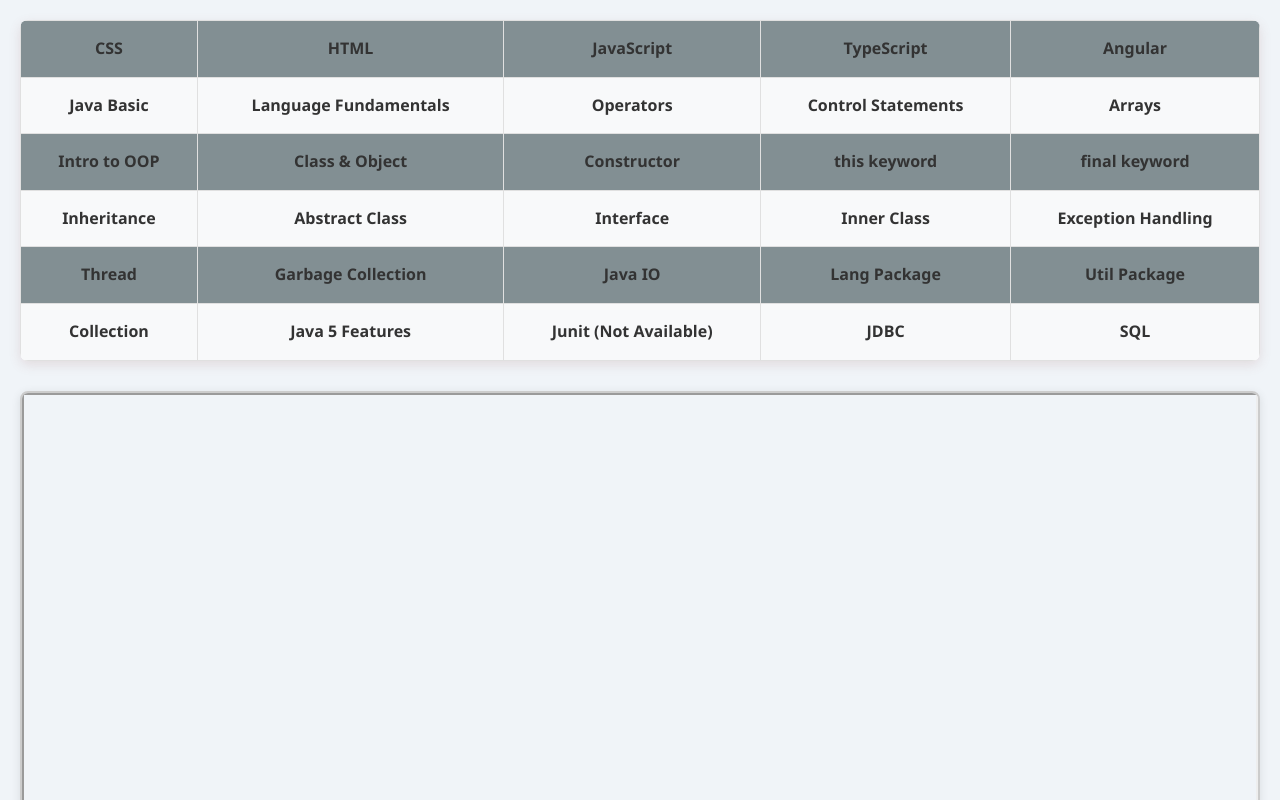
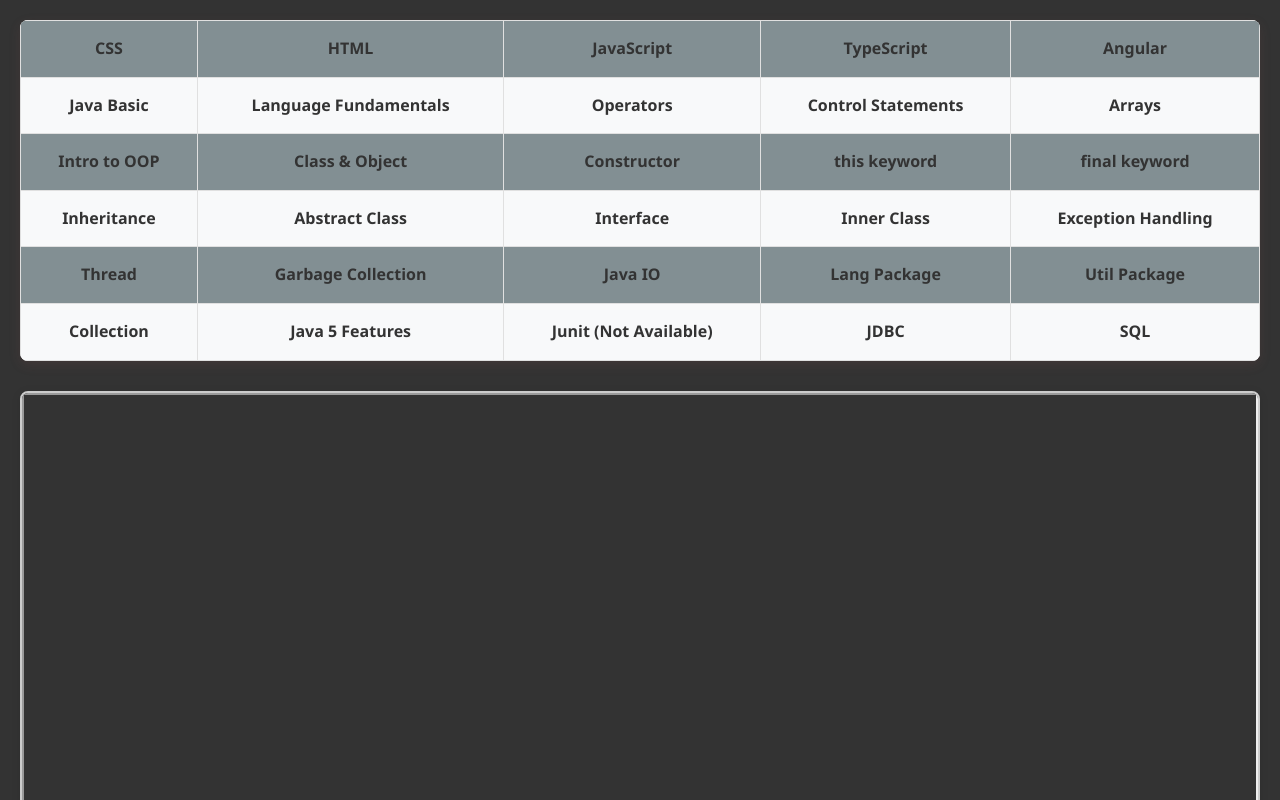
Before and after one commit to bchsekhar/csjava-website, a plain HTML site: page slides.html in a window 1280 px wide. Shown: the top 800 px of the page. Drawn offline with Linux system fonts and the light colour scheme.

Commit message:
Update slides.html

```diff
--- a/slides.html
+++ b/slides.html
@@ -7,7 +7,7 @@
   <style>
     body {
       font-family: 'Segoe UI', Tahoma, Geneva, Verdana, sans-serif;
-      background: #f0f4f8;
+      background: #333;
       margin: 20px;
     }
 
```
